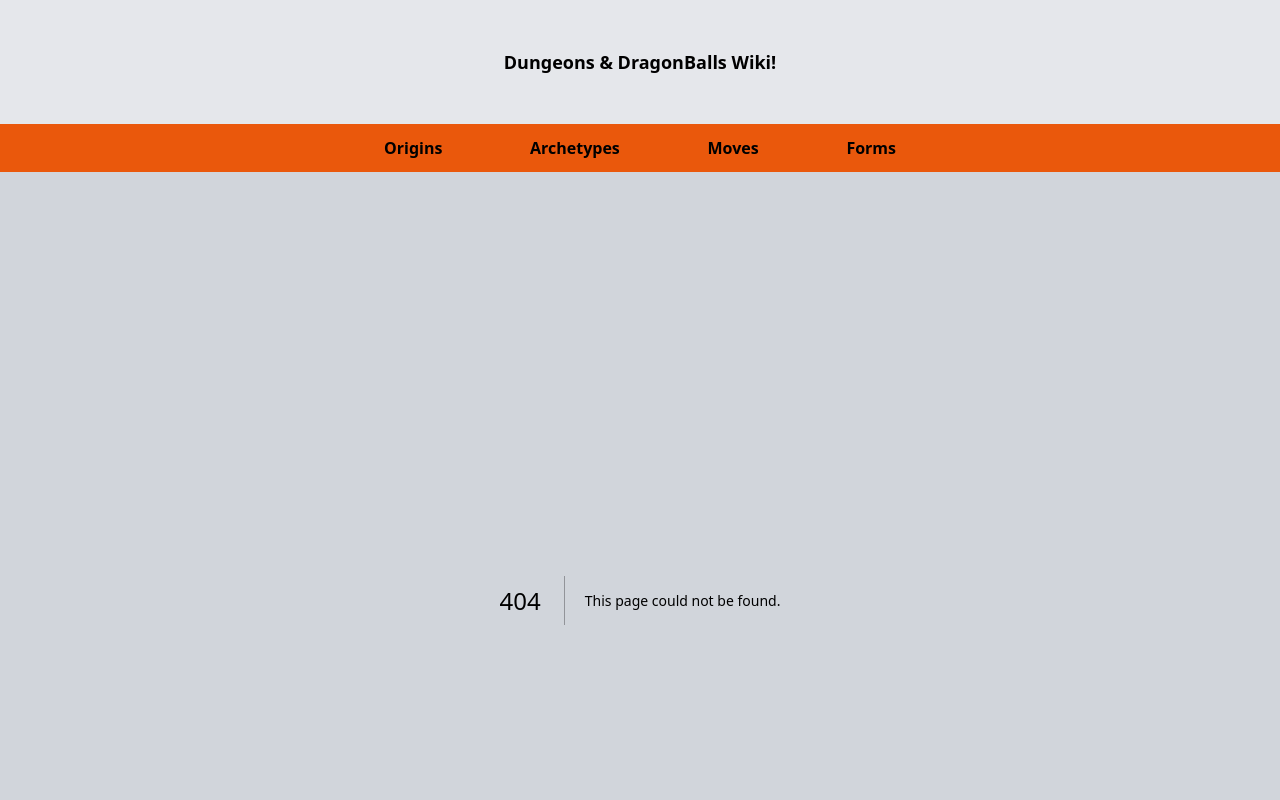
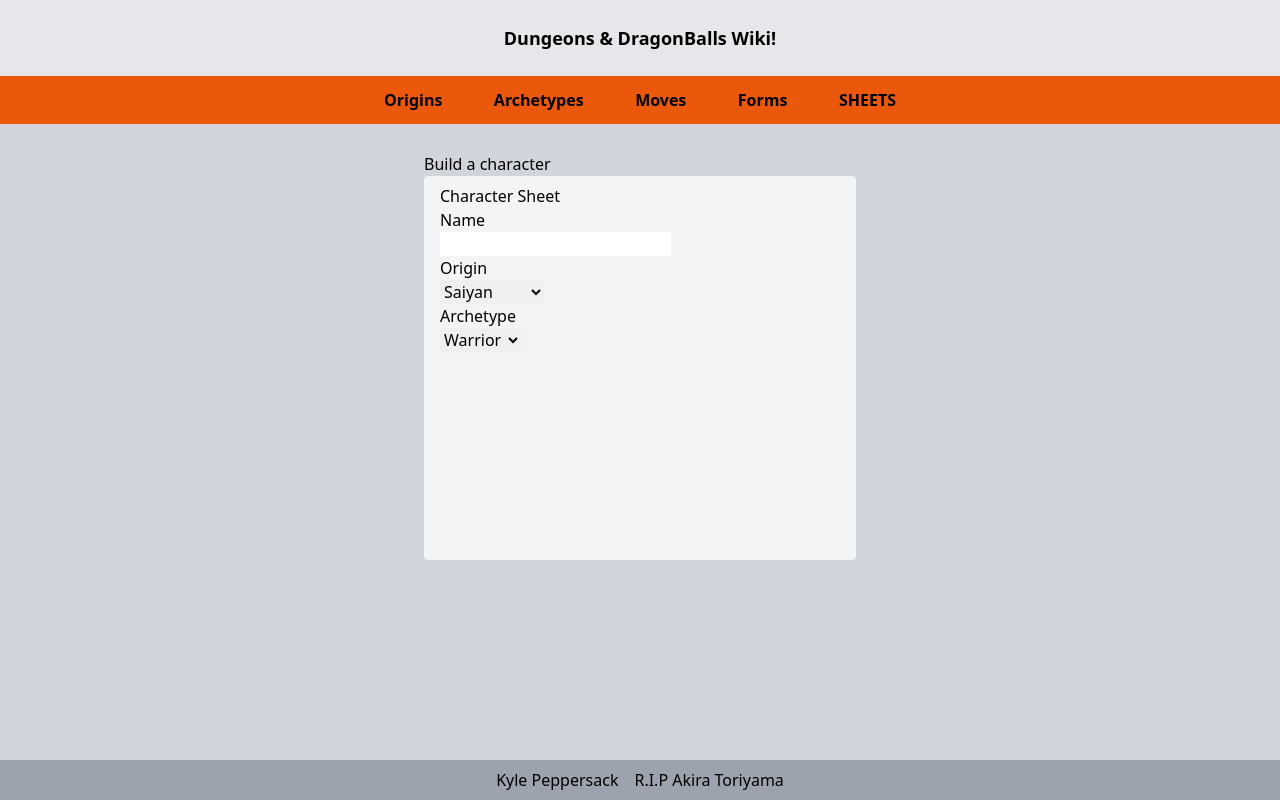
Before and after one commit to KylePep/ddbwiki, a Next.js app: page /sheet in a window 1280 px wide. Before the commit this address had no page. Shown: the top 800 px of the page. Built offline with nearby package versions, Linux system fonts and the light colour scheme.

Commit message:
Created Sheets page for charcter sheets

```diff
--- a/app/nav/Nav.tsx
+++ b/app/nav/Nav.tsx
@@ -10,17 +10,17 @@ export default function Nav() {
 
   return (
     <nav className='sticky top-0 z-50'>
-      <div className="flex flex-col items-center py-12 text-lg font-black bg-gray-200">
+      <div className="flex flex-col items-center py-6 text-lg font-black bg-gray-200">
         <Link href={"/"}>
         Dungeons & DragonBalls Wiki!
         </Link>
-
       </div>
       <div className="flex justify-between bg-orange-600 px-10 md:px-48 xl:px-96  py-3 font-bold mb-7">
         <Link href={"/origins"}>{pathName !== "/origins" ? `Origins` : `ORIGINS`}</Link>
         <Link href={"/archetypes"}>{pathName !=="/archetypes" ? `Archetypes` : `ARCHETYPES`}</Link>
         <Link href={"/moves"}>{pathName !=="/moves" ? `Moves` : `MOVES`}</Link>
         <Link href={"/forms"}>{pathName !=="/forms" ? `Forms` : `FORMS`}</Link>
+        <Link href={"/sheet"}>{pathName !== "/sheet" ? `Sheets` : `SHEETS`}</Link>
       </div>
     </nav>
   )
--- /dev/null
+++ b/app/sheet/page.tsx
@@ -0,0 +1,51 @@
+import React from 'react'
+
+export default function page() {
+  return (
+    <div>
+      <div>
+        Build a character
+        <div className='bg-gray-100 min-h-96 px-4 py-2 rounded'>
+          <p>
+            Character Sheet
+          </p>
+
+          <form >
+            <div>
+              <label htmlFor="name">Name </label>
+                <div>
+                  <input type="text" name="name" id="name"  />
+              </div>
+            </div>
+
+            <div>
+              <label htmlFor="name">Origin </label>
+                <div>
+                  <select name="origin" id="origin">
+                    <option value="saiyan">Saiyan</option>
+                    <option value="halfSaiyan">Half Saiyan</option>
+                    <option value="earthling">Earthling</option>
+                    <option value="namekian">Namekian</option>
+                  </select>
+              </div>
+            </div>
+
+            <div>
+              <label htmlFor="name">Archetype </label>
+                <div>
+                  <select name="archetype" id="archetype">
+                    <option value="warrior">Warrior</option>
+                    <option value="support">Support</option>
+                    <option value="striker">Striker</option>
+                    <option value="tank">Tank</option>
+                  </select>
+              </div>
+            </div>
+
+          </form>
+
+        </div>
+      </div>
+    </div>
+  )
+}
```
